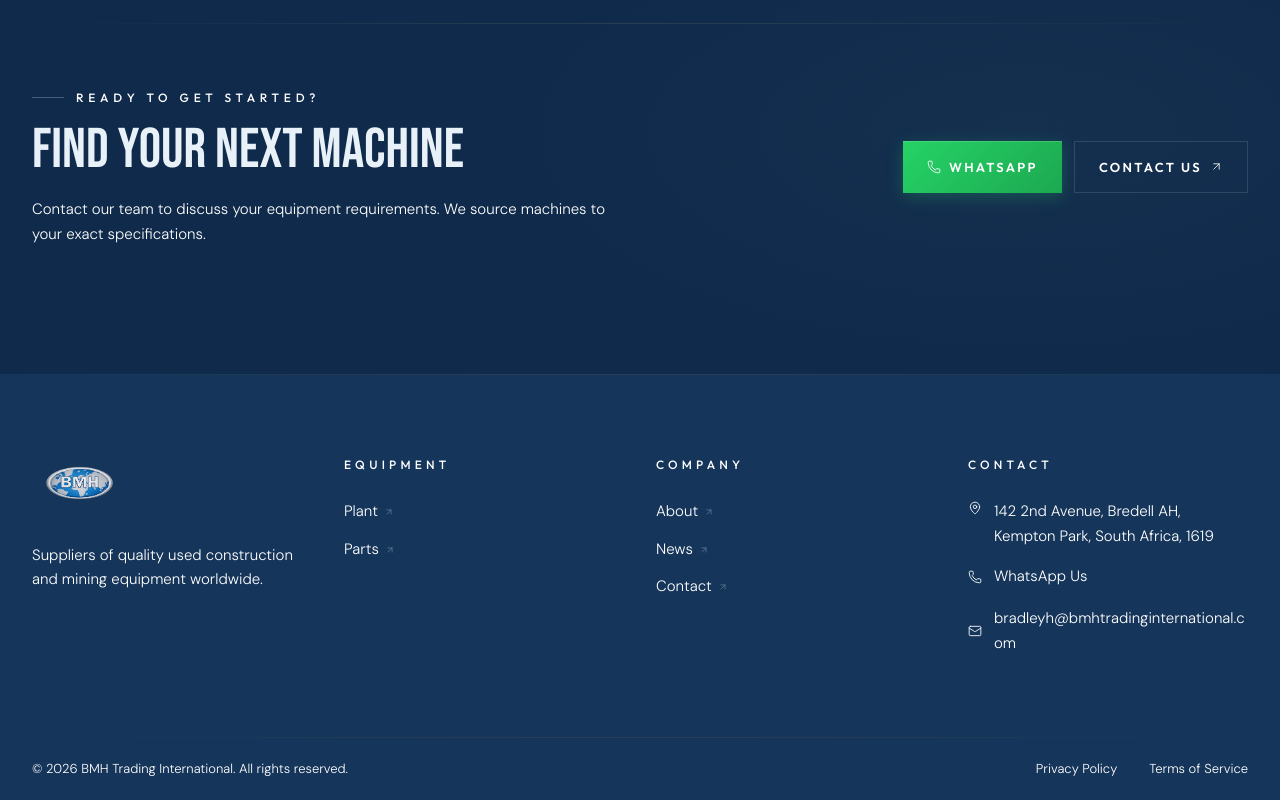
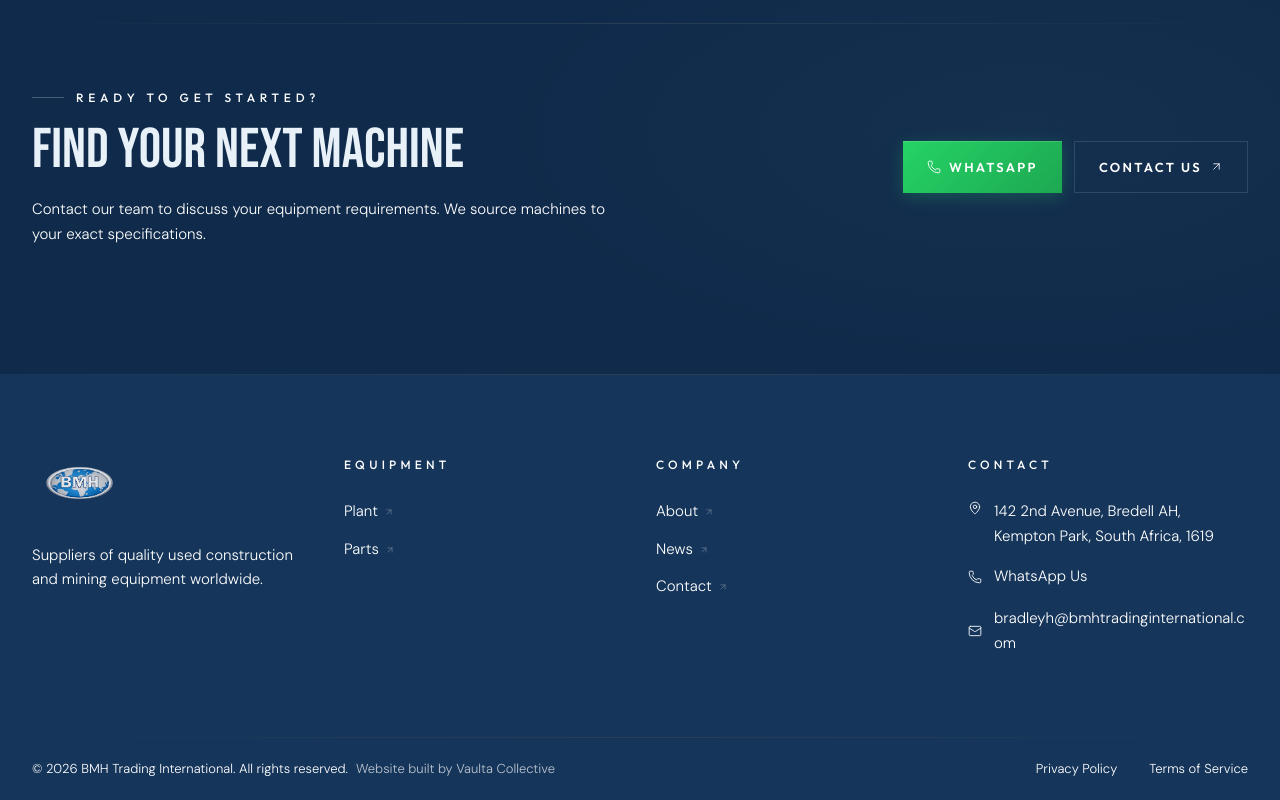
Before and after one commit to sebastianboswell123-prog/Bmh-trading-international-2-, a React (Vite) app: page / in a window 1280 px wide. Shown: the part 2349-3149 px from the top of the page. Built offline with nearby package versions, Linux system fonts and the light colour scheme.

Commit message:
Add "Website built by Vaulta Collective" credit to footer
Co-Authored-By: Claude Opus 4.8 (1M context) <noreply@anthropic.com>

```diff
--- a/src/components/Footer.jsx
+++ b/src/components/Footer.jsx
@@ -118,6 +118,7 @@ export default function Footer() {
       <div className="max-w-[1400px] mx-auto px-6 lg:px-8 py-5 flex flex-col sm:flex-row items-center justify-between gap-3">
         <p className="text-[13px] font-light" style={{ color: 'var(--text-dim)' }}>
           &copy; {new Date().getFullYear()} BMH Trading International. All rights reserved.
+          <span className="block sm:inline sm:ml-2 opacity-70">Website built by Vaulta Collective</span>
         </p>
         <div className="flex gap-8">
           <span className="text-[13px] font-light cursor-pointer transition-colors duration-300 hover:text-[var(--text-muted)]" style={{ color: 'var(--text-dim)' }}>Privacy Policy</span>
```
